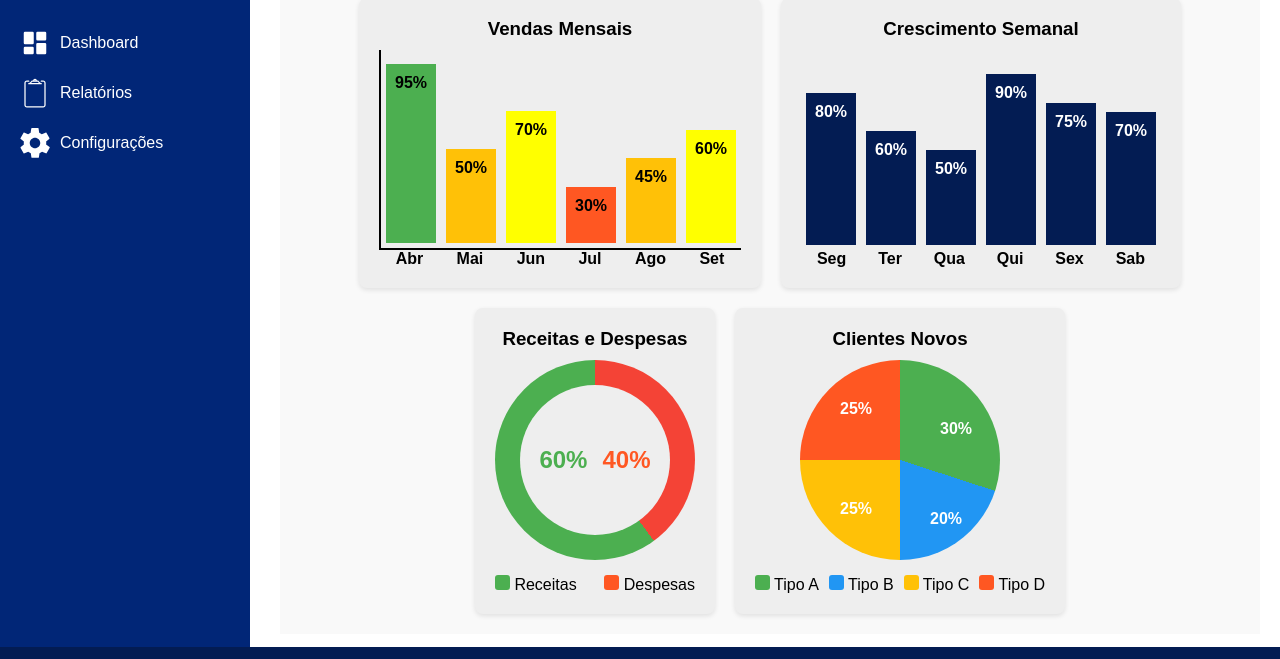
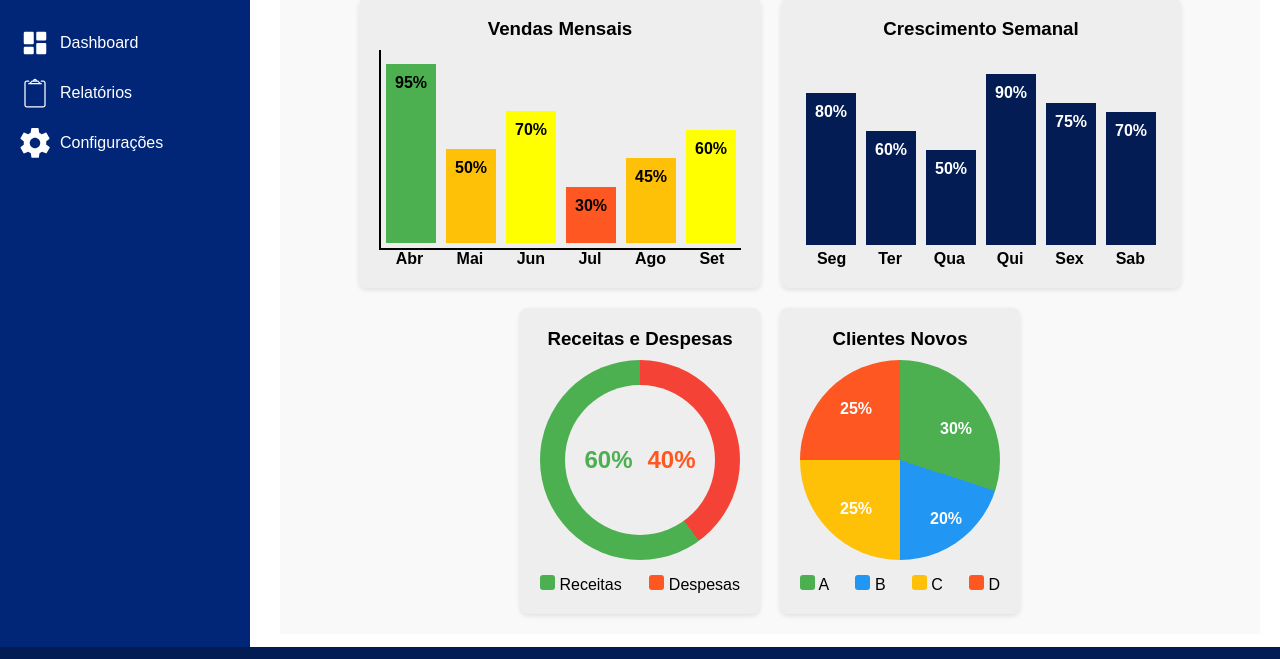
Before and after one commit to LeonardoZanol/dashboard, a plain HTML site: page index.html in a window 1280 px wide. Shown: the part 62-721 px from the top of the page. Drawn offline with Linux system fonts and the light colour scheme.

Commit message:
Ajustavo posicionamento

```diff
--- a/index.html
+++ b/index.html
@@ -103,10 +103,10 @@
                 </div>
 
                 <div class="legenda">
-                    <div><span class="cor1"></span> Tipo A</div>
-                    <div><span class="cor2"></span> Tipo B</div>
-                    <div><span class="cor3"></span> Tipo C</div>
-                    <div><span class="cor4"></span> Tipo D</div>
+                    <div><span class="cor1"></span> A</div>
+                    <div><span class="cor2"></span> B</div>
+                    <div><span class="cor3"></span> C</div>
+                    <div><span class="cor4"></span> D</div>
                 </div>
             </div>
 
```
